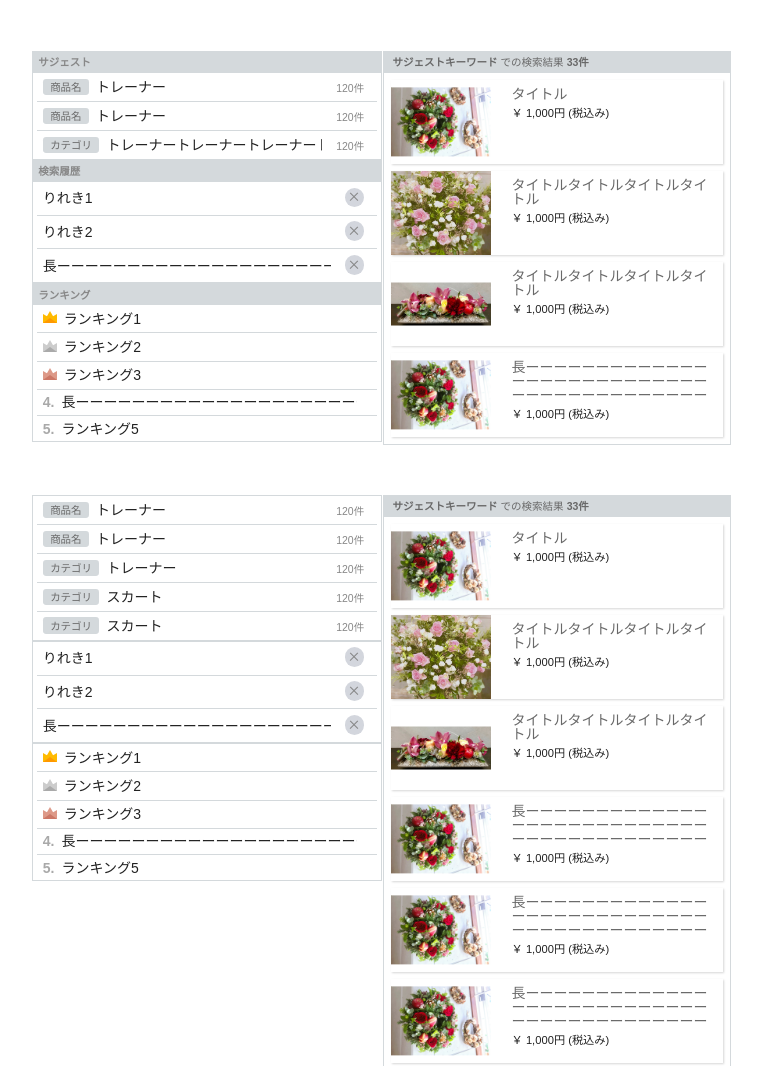
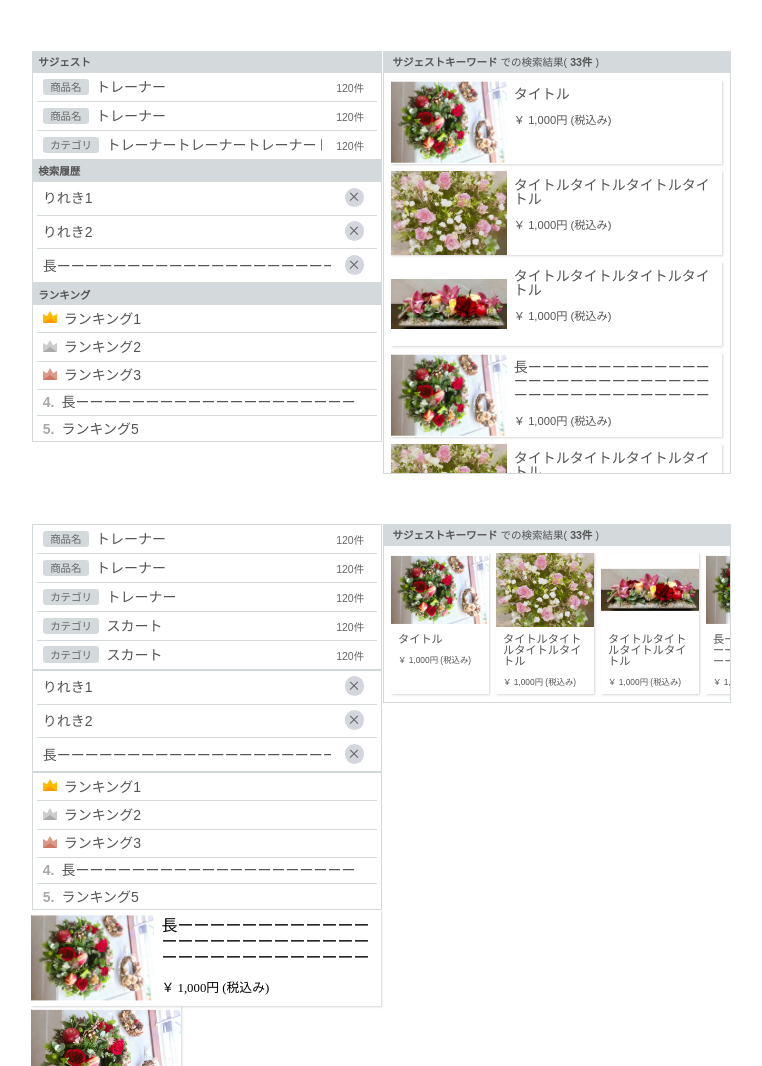
Before and after one commit to ng3rdstmadgke/css_design_ch4_ch7, a website: page html/suggest.html in a window 1280 px wide. Shown: the top 1066 px of the page, without its empty margins (19-781 px from the left). Drawn offline with Linux system fonts and the light colour scheme.

Commit message:
メディアとカードを個別のモジュールに分離

```diff
--- a/html/suggest.html
+++ b/html/suggest.html
@@ -83,37 +83,51 @@
 		<!-- /サジェストのキーワード部分 -->
 		<!-- サジェストの商品詳細部分 -->
 		<div class="bl_suggestContainer_item">
-			<div class="bl_suggestItem">
+			<div class="bl_suggestItem bl_suggestItem__media">
 				<div class="bl_suggestItem_header">
-					<span class="el_bold">サジェストキーワード</span>での検索結果<span class="el_bold">33件</span>
+					<span class="el_bold">サジェストキーワード</span>での検索結果(<span class="el_bold">33件</span>)
 				</div>
 				<div class="bl_suggestItem_body">
-					<div class="bl_suggestItem_item">
-						<div class="bl_suggestItem_imgWrapper"><img src="./sample_1.jpg" alt="photo"></div>
-						<div class="bl_suggestItem_itemBody">
-							<div class="bl_suggestItem_ttl">タイトル</div>
-							<div class="bl_suggestItem_price">￥ 1,000円 (税込み)</div>
+					<div class="bl_suggestItem_item bl_media">
+						<div class="bl_media_imgWrapper"><img src="./sample_1.jpg" alt="photo"></div>
+						<div class="bl_media_body">
+							<div class="bl_media_ttl">タイトル</div>
+							<div class="bl_media_price">￥ 1,000円 (税込み)</div>
 						</div>
 					</div>
-					<div class="bl_suggestItem_item">
-						<div class="bl_suggestItem_imgWrapper"><img src="./portrait.jpg" alt="photo"></div>
-						<div class="bl_suggestItem_itemBody">
-							<div class="bl_suggestItem_ttl">タイトルタイトルタイトルタイトル</div>
-							<div class="bl_suggestItem_price">￥ 1,000円 (税込み)</div>
+					<div class="bl_suggestItem_item bl_media">
+						<div class="bl_media_imgWrapper"><img src="./portrait.jpg" alt="photo"></div>
+						<div class="bl_media_body">
+							<div class="bl_media_ttl">タイトルタイトルタイトルタイトル</div>
+							<div class="bl_media_price">￥ 1,000円 (税込み)</div>
 						</div>
 					</div>
-					<div class="bl_suggestItem_item">
-						<div class="bl_suggestItem_imgWrapper"><img src="./landscape.jpg" alt="photo"></div>
-						<div class="bl_suggestItem_itemBody">
-							<div class="bl_suggestItem_ttl">タイトルタイトルタイトルタイトル</div>
-							<div class="bl_suggestItem_price">￥ 1,000円 (税込み)</div>
+					<div class="bl_suggestItem_item bl_media">
+						<div class="bl_media_imgWrapper"><img src="./landscape.jpg" alt="photo"></div>
+						<div class="bl_media_body">
+							<div class="bl_media_ttl">タイトルタイトルタイトルタイトル</div>
+							<div class="bl_media_price">￥ 1,000円 (税込み)</div>
 						</div>
 					</div>
-					<div class="bl_suggestItem_item">
-						<div class="bl_suggestItem_imgWrapper"><img src="./sample_1.jpg" alt="photo"></div>
-						<div class="bl_suggestItem_itemBody">
-							<div class="bl_suggestItem_ttl">長ーーーーーーーーーーーーーーーーーーーーーーーーーーーーーーーーーーーーーーーーーーーーーーーーーーーーーーーーーーーーーーーーーーーーーーーーーーーーーーーーーーーーーーーーーーーーいタイトル</div>
-							<div class="bl_suggestItem_price">￥ 1,000円 (税込み)</div>
+					<div class="bl_suggestItem_item bl_media">
+						<div class="bl_media_imgWrapper"><img src="./sample_1.jpg" alt="photo"></div>
+						<div class="bl_media_body">
+							<div class="bl_media_ttl">長ーーーーーーーーーーーーーーーーーーーーーーーーーーーーーーーーーーーーーーーーーーーーーーーーーーーーーーーーーーーーーーーーーーーーーーーーーーーーーーーーーーーーーーーーーーーーいタイトル</div>
+							<div class="bl_media_price">￥ 1,000円 (税込み)</div>
+						</div>
+					</div>
+					<div class="bl_suggestItem_item bl_media">
+						<div class="bl_media_imgWrapper"><img src="./portrait.jpg" alt="photo"></div>
+						<div class="bl_media_body">
+							<div class="bl_media_ttl">タイトルタイトルタイトルタイトル</div>
+							<div class="bl_media_price">￥ 1,000円 (税込み)</div>
+						</div>
+					</div>
+					<div class="bl_suggestItem_item bl_media">
+						<div class="bl_media_imgWrapper"><img src="./landscape.jpg" alt="photo"></div>
+						<div class="bl_media_body">
+							<div class="bl_media_ttl">タイトルタイトルタイトルタイトル</div>
+							<div class="bl_media_price">￥ 1,000円 (税込み)</div>
 						</div>
 					</div>
 				</div>
@@ -202,52 +216,52 @@
 		</div>
 		<!-- /サジェストのキーワード部分 -->
 		<!-- サジェストの商品詳細部分 -->
-		<div class="bl_suggestContainer_item">
+		<div class="bl_suggestContainer_item" style="margin-bottom: 50px">
 			<div class="bl_suggestItem">
 				<div class="bl_suggestItem_header">
-					<span class="el_bold">サジェストキーワード</span>での検索結果<span class="el_bold">33件</span>
+					<span class="el_bold">サジェストキーワード</span>での検索結果(<span class="el_bold">33件</span>)
 				</div>
 				<div class="bl_suggestItem_body">
-					<div class="bl_suggestItem_item">
-						<div class="bl_suggestItem_imgWrapper"><img src="./sample_1.jpg" alt="photo"></div>
-						<div class="bl_suggestItem_itemBody">
-							<div class="bl_suggestItem_ttl">タイトル</div>
-							<div class="bl_suggestItem_price">￥ 1,000円 (税込み)</div>
+					<div class="bl_suggestItem_item bl_card">
+						<div class="bl_card_imgWrapper"><img src="./sample_1.jpg" alt="photo"></div>
+						<div class="bl_card_body">
+							<div class="bl_card_ttl">タイトル</div>
+							<div class="bl_card_price">￥ 1,000円 (税込み)</div>
 						</div>
 					</div>
-					<div class="bl_suggestItem_item">
-						<div class="bl_suggestItem_imgWrapper"><img src="./portrait.jpg" alt="photo"></div>
-						<div class="bl_suggestItem_itemBody">
-							<div class="bl_suggestItem_ttl">タイトルタイトルタイトルタイトル</div>
-							<div class="bl_suggestItem_price">￥ 1,000円 (税込み)</div>
+					<div class="bl_suggestItem_item bl_card">
+						<div class="bl_card_imgWrapper"><img src="./portrait.jpg" alt="photo"></div>
+						<div class="bl_card_body">
+							<div class="bl_card_ttl">タイトルタイトルタイトルタイトル</div>
+							<div class="bl_card_price">￥ 1,000円 (税込み)</div>
 						</div>
 					</div>
-					<div class="bl_suggestItem_item">
-						<div class="bl_suggestItem_imgWrapper"><img src="./landscape.jpg" alt="photo"></div>
-						<div class="bl_suggestItem_itemBody">
-							<div class="bl_suggestItem_ttl">タイトルタイトルタイトルタイトル</div>
-							<div class="bl_suggestItem_price">￥ 1,000円 (税込み)</div>
+					<div class="bl_suggestItem_item bl_card">
+						<div class="bl_card_imgWrapper"><img src="./landscape.jpg" alt="photo"></div>
+						<div class="bl_card_body">
+							<div class="bl_card_ttl">タイトルタイトルタイトルタイトル</div>
+							<div class="bl_card_price">￥ 1,000円 (税込み)</div>
 						</div>
 					</div>
-					<div class="bl_suggestItem_item">
-						<div class="bl_suggestItem_imgWrapper"><img src="./sample_1.jpg" alt="photo"></div>
-						<div class="bl_suggestItem_itemBody">
-							<div class="bl_suggestItem_ttl">長ーーーーーーーーーーーーーーーーーーーーーーーーーーーーーーーーーーーーーーーーーーーーーーーーーーーーーーーーーーーーーーーーーーーーーーーーーーーーーーーーーーーーーーーーーーーーいタイトル</div>
-							<div class="bl_suggestItem_price">￥ 1,000円 (税込み)</div>
+					<div class="bl_suggestItem_item bl_card">
+						<div class="bl_card_imgWrapper"><img src="./sample_1.jpg" alt="photo"></div>
+						<div class="bl_card_body">
+							<div class="bl_card_ttl">長ーーーーーーーーーーーーーーーーーーーーーーーーーーーーーーーーーーーーーーーーーーーーーーーーーーーーーーーーーーーーーーーーーーーーーーーーーーーーーーーーーーーーーーーーーーーーいタイトル</div>
+							<div class="bl_card_price">￥ 1,000円 (税込み)</div>
 						</div>
 					</div>
-					<div class="bl_suggestItem_item">
-						<div class="bl_suggestItem_imgWrapper"><img src="./sample_1.jpg" alt="photo"></div>
-						<div class="bl_suggestItem_itemBody">
-							<div class="bl_suggestItem_ttl">長ーーーーーーーーーーーーーーーーーーーーーーーーーーーーーーーーーーーーーーーーーーーーーーーーーーーーーーーーーーーーーーーーーーーーーーーーーーーーーーーーーーーーーーーーーーーーいタイトル</div>
-							<div class="bl_suggestItem_price">￥ 1,000円 (税込み)</div>
+					<div class="bl_suggestItem_item bl_card">
+						<div class="bl_card_imgWrapper"><img src="./sample_1.jpg" alt="photo"></div>
+						<div class="bl_card_body">
+							<div class="bl_card_ttl">長ーーーーーーーーーーーーーーーーーーーーーーーーーーーーーーーーーーーーーーーーーーーーーーーーーーーーーーーーーーーーーーーーーーーーーーーーーーーーーーーーーーーーーーーーーーーーいタイトル</div>
+							<div class="bl_card_price">￥ 1,000円 (税込み)</div>
 						</div>
 					</div>
-					<div class="bl_suggestItem_item">
-						<div class="bl_suggestItem_imgWrapper"><img src="./sample_1.jpg" alt="photo"></div>
-						<div class="bl_suggestItem_itemBody">
-							<div class="bl_suggestItem_ttl">長ーーーーーーーーーーーーーーーーーーーーーーーーーーーーーーーーーーーーーーーーーーーーーーーーーーーーーーーーーーーーーーーーーーーーーーーーーーーーーーーーーーーーーーーーーーーーいタイトル</div>
-							<div class="bl_suggestItem_price">￥ 1,000円 (税込み)</div>
+					<div class="bl_suggestItem_item bl_card">
+						<div class="bl_card_imgWrapper"><img src="./sample_1.jpg" alt="photo"></div>
+						<div class="bl_card_body">
+							<div class="bl_card_ttl">長ーーーーーーーーーーーーーーーーーーーーーーーーーーーーーーーーーーーーーーーーーーーーーーーーーーーーーーーーーーーーーーーーーーーーーーーーーーーーーーーーーーーーーーーーーーーーいタイトル</div>
+							<div class="bl_card_price">￥ 1,000円 (税込み)</div>
 						</div>
 					</div>
 				</div>
@@ -255,5 +269,27 @@
 		</div>
 		<!-- /サジェストの商品詳細部分 -->
 	</div>
+	<div style="width: 350px">
+		<!-- アイテム(メディア) -->
+		<div class="bl_media">
+			<div class="bl_media_imgWrapper"><img src="./sample_1.jpg" alt="photo"></div>
+			<div class="bl_media_body">
+				<div class="bl_media_ttl">長ーーーーーーーーーーーーーーーーーーーーーーーーーーーーーーーーーーーーーーーーーーーーーーーーーーーーーーーーーーーーーーーーーーーーーーーーーーーーーーーーーーーーーーーーーーーーいタイトル</div>
+				<div class="bl_media_price">￥ 1,000円 (税込み)</div>
+			</div>
+		</div>
+		<!-- /アイテム(メディア) -->
+	</div>
+	<div style="width: 150px">
+		<!-- アイテム(カード) -->
+		<div class="bl_card">
+			<div class="bl_card_imgWrapper"><img src="./sample_1.jpg" alt="photo"></div>
+			<div class="bl_card_body">
+				<div class="bl_card_ttl">長ーーーーーーーーーーーーーーーーーーーーーーーーーーーーーーーーーーーーーーーーーーーーーーーーーーーーーーーーーーーーーーーーーーーーーーーーーーーーーーーーーーーーーーーーーーーーいタイトル</div>
+				<div class="bl_card_price">￥ 1,000円 (税込み)</div>
+			</div>
+		</div>
+		<!-- /アイテム(カード) -->
+	</div>
 </body>
 </html>
--- a/src/suggest.css
+++ b/src/suggest.css
@@ -13,7 +13,7 @@ body {
 	width: 1400px;
 	font-size: 30px;
 	*/
-	color: #212121;
+	color: #545454;
 	line-height: 1;
 	font-family: sans-serif;
 	box-sizing: border-box;
@@ -51,7 +51,6 @@ body {
 	padding: .5em;
 	background-color: #d4d9dc;
 	font-weight: bold;
-	color: #888;
 }
 .bl_suggest_body {
 	/* height: calc(2em * 2); */
@@ -145,7 +144,6 @@ body {
 	padding: .5em;
 	background-color: #d4d9dc;
 	font-weight: bold;
-	color: #888;
 }
 .bl_history_body {
 	/* height: calc(2em * 2); */
@@ -198,7 +196,6 @@ body {
 	padding: .5em;
 	background-color: #d4d9dc;
 	font-weight: bold;
-	color: #888;
 }
 .bl_rank_body {
 	/* height: calc(2em * 3); */
@@ -256,118 +253,166 @@ body {
 	font-size: 0.75em;
 	padding: .5em;
 	background-color: #d4d9dc;
-	color: #696969;
+}
+.bl_suggestItem_header > span {
+	margin: 0 .3em;
 }
 .bl_suggestItem_body {
 	padding: .5em;
 }
+.bl_suggestItem_body {
+	display: flex;
+	flex-wrap: nowrap;
+	overflow-x: scroll;
+	margin-bottom: 1px;
+}
+.bl_suggestItem_item {
+	display: block;
+	flex: 0 0 7em;
+	margin-right: .5em;
+	box-shadow: 1px 1px 2px rgba(0,0,0,.16);
+}
+.bl_suggestItem_body::-webkit-scrollbar{
+	width: 0;
+	height: .3em;
+}
+.bl_suggestItem_body::-webkit-scrollbar-track{
+	border-radius: .5em;
+	box-shadow: inset 0 0 2px #d4d9dc;
+}
+.bl_suggestItem_body::-webkit-scrollbar-thumb{
+	background: #d4d9dc;
+	border-radius: .5em;
+	box-shadow: none;
+}
+
+/* --- --- --- サジェスト商品詳細(メディア) --- --- --- */
 @media screen and (min-width: 768px) {
-	.bl_suggestItem_item {
+	.bl_suggestItem__media .bl_suggestItem_body {
+		display: block;
+		overflow-y: scroll;
+		max-height: 400px;
+		margin: 0px;
+		margin-right: 1px;
+	}
+	.bl_suggestItem__media .bl_suggestItem_item {
 		display: flex;
 		height: 6em;
+		margin: 0;
 		margin-bottom: .5em;
+	}
+	.bl_suggestItem__media .bl_suggestItem_item:last-child {
+		margin-bottom: 0;
+	}
+	.bl_suggestItem__media .bl_suggestItem_body::-webkit-scrollbar{
+			width: .3em;
+			height: 0;
+	}
+}
+
+/* --- --- --- メディア --- --- --- */
+@media screen and (min-width: 768px) {
+	.bl_media {
+		display: flex;
+		height: 6em;
 		box-shadow: 1px 1px 2px rgba(0,0,0,.16);
 	}
-	.bl_suggestItem_item:last-child {
-		margin-bottom: 0;
+	.bl_media_imgWrapper {
+		position: relative;
+		flex: 0 1 35%;
+		overflow-y: hidden;
 	}
-	.bl_suggestItem_imgWrapper {
-		position: relative;
-		flex: 0 1 30%;
+	.bl_media_imgWrapper > img {
+		position: absolute;
 		width: 100%;
-		height: 100%;
-		overflow-y: hidden;
-		margin-right: .5em;
-	}
-	.bl_suggestItem_imgWrapper > img {
-		position: absolute;
 		top: 50%;
-		width: 100%;
 		transform: translateY(-50%);
 	}
-	.bl_suggestItem_itemBody {
+	.bl_media_body {
 		flex: 1;
-		padding: .5em 1em;
+		padding: .5em;
 	}
-	.bl_suggestItem_ttl {
+	.bl_media_ttl {
 		max-height: 3em;
 		overflow-y: scroll;
-		margin-bottom: .5em;
-		color: #696969;
+		margin-bottom: 1em;
 	}
-	.bl_suggestItem_price {
+	.bl_media_price {
 		font-size: .8em;
 	}
 }
 
 @media screen and (max-width: 768px) {
-	.bl_suggestItem_body {
-		display: flex;
-		flex-wrap: nowrap;
-		overflow-x: scroll;
-		margin-bottom: 1px;
+	.bl_media {
+		display: block;
+		box-shadow: 1px 1px 2px rgba(0,0,0,.16);
 	}
-	.bl_suggestItem_item {
-		display: block;
-		flex: 0 0 7em;
-		box-shadow: 1px 1px 2px rgba(0,0,0,.16);
-		overflow: hidden;
-		margin-right: .5em;
-	}
-	.bl_suggestItem_imgWrapper {
+	.bl_media_imgWrapper {
 		position: relative;
-		padding-top: 80%; /* widthに対しての割合 */
+		padding-top: 75%; /* widthに対しての割合 */
 		overflow: hidden;
 	}
-	.bl_suggestItem_imgWrapper > img {
+	.bl_media_imgWrapper > img {
 		position: absolute;
+		width: 100%;
 		top: 50%;
-		width: 100%;
 		transform: translateY(-50%);
 	}
-	.bl_suggestItem_itemBody {
-		padding: .5em .3em;
+	.bl_media_body {
+		padding: .5em;
 	}
-	.bl_suggestItem_ttl {
+	.bl_media_ttl {
 		font-size: .8em;
-		max-height: 4em;
+		max-height: 3em;
 		overflow-y: scroll;
 		margin-bottom: 1em;
-		color: #696969;
 	}
-	.bl_suggestItem_price {
+	.bl_media_price {
 		font-size: .6em;
 	}
-	.bl_card_body > *:last-child {
-		margin-bottom: 0;
-	}
-	.bl_suggestItem_body::-webkit-scrollbar{
-		width: 0;
-		height: .3em;
-	}
-	.bl_suggestItem_body::-webkit-scrollbar-track{
-		border-radius: .5em;
-		box-shadow: inset 0 0 2px #d4d9dc;
-	}
-	.bl_suggestItem_body::-webkit-scrollbar-thumb{
-		background: #d4d9dc;
-		border-radius: .5em;
-		box-shadow: none;
-	}
 }
+
+/* --- --- --- カード --- --- --- */
+.bl_card {
+	display: block;
+	box-shadow: 1px 1px 2px rgba(0,0,0,.16);
+}
+.bl_card_imgWrapper {
+	position: relative;
+	padding-top: 75%; /* widthに対しての割合 */
+	overflow: hidden;
+}
+.bl_card_imgWrapper > img {
+	position: absolute;
+	width: 100%;
+	top: 50%;
+	transform: translateY(-50%);
+}
+.bl_card_body {
+	padding: .5em;
+}
+.bl_card_ttl {
+	font-size: .8em;
+	max-height: 3em;
+	overflow-y: scroll;
+	margin-bottom: 1em;
+}
+.bl_card_price {
+	font-size: .6em;
+}
+
 /* === === === エレメント === === === */
 
 /* --- --- --- 太字 --- --- --- */
 .el_bold {
 	display: inline-block;
 	font-weight: bold;
-	padding: 0 .3em;
 }
 
-/* --- --- --- hitnum --- --- --- */
+/* -- --- --- hitnum --- --- --- */
 .el_hitnum {
-	color: #888;
-	font-size: 0.75em;
+	font-size: .75em;
+	color: #666;
 }
 
 /* --- --- --- ラベル --- --- --- */
@@ -376,7 +421,7 @@ body {
 	padding: .3em .7em;
 	background-color: #d4d9dc;
 	border-radius: .3em;
-	color: #696969;
+	color: #666;
 	font-size: .75em;
 }
 
@@ -387,7 +432,7 @@ body {
 	padding: .7em;
 	border-radius: .7em;
 	background-color: #d3d6dd;
-	color: #888;
+	color: #666;
 	cursor: pointer;
 	transition: .25s;
 }
```
Also changed, not shown: html/bundle-suggest.js (+1 -1 lines).
